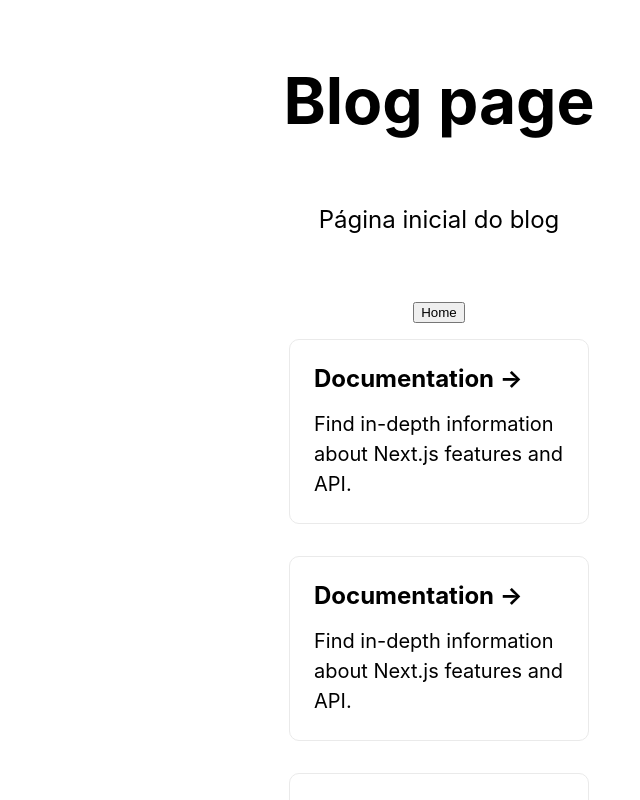
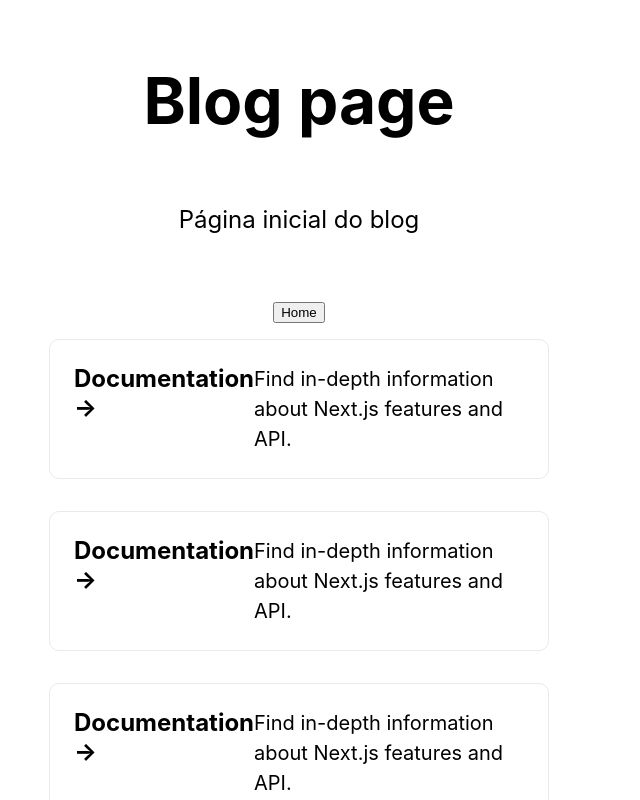
Before and after one commit to FelipeFerreiraSS/felipeferreira.dev.br, a Next.js app: page /blog in a window 1280 px wide. Shown: the top 800 px of the page, without its empty margins (201-841 px from the left). Built offline with nearby package versions, Linux system fonts and the light colour scheme.

Commit message:
Update Home.module.css

```diff
--- a/styles/Home.module.css
+++ b/styles/Home.module.css
@@ -1,5 +1,9 @@
 .container {
   padding: 0 2rem;
+  display: flex;
+  flex-direction: column;
+  justify-content: center;
+  max-width: 1000px;
 }
 
 .main {
@@ -10,6 +14,14 @@
   flex-direction: column;
   justify-content: center;
   align-items: center;
+}
+
+.thumbnail {
+  width: 800px;
+}
+
+.mainPost {
+  max-width: 800px;
 }
 
 .footer {
@@ -74,6 +86,7 @@
 }
 
 .card {
+  display: flex;
   margin: 1rem;
   padding: 1.5rem;
   text-align: left;
@@ -82,8 +95,14 @@
   border: 1px solid #eaeaea;
   border-radius: 10px;
   transition: color 0.15s ease, border-color 0.15s ease;
-  max-width: 300px;
+  max-width: 500px;
+  cursor: pointer;
 }
+
+.cardText {
+  width: 900px;
+}
+
 
 .card:hover,
 .card:focus,
```
